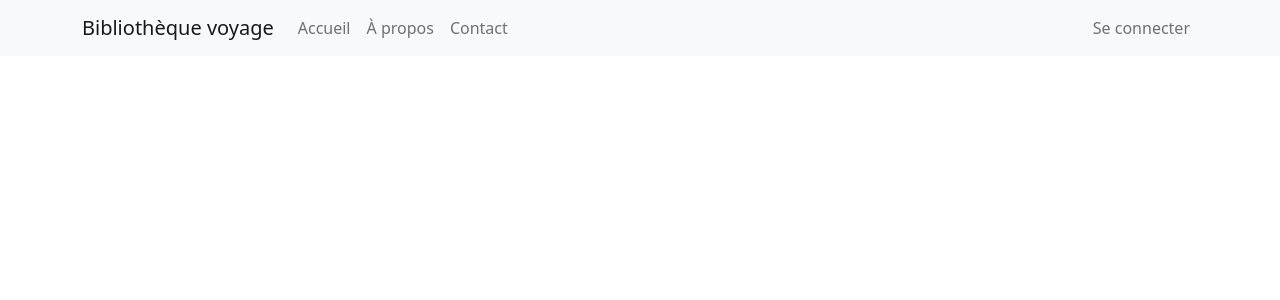
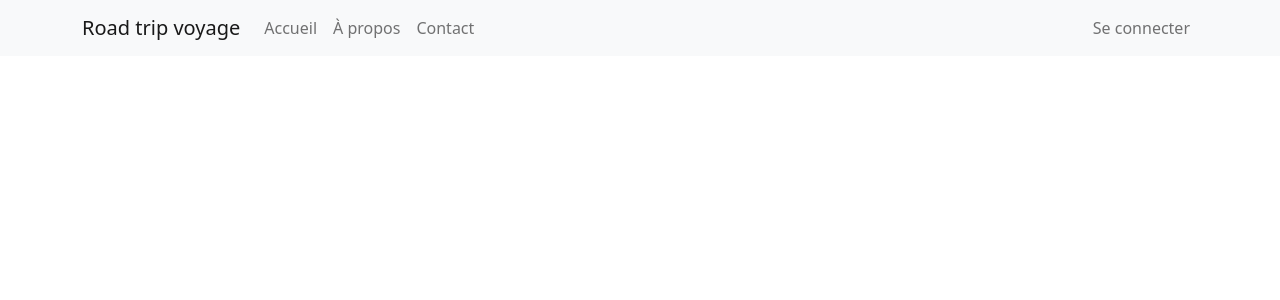
Before and after one commit to hitochix06/biblio_voyage, a Next.js app: page / in a window 1280 px wide. Shown: the top 300 px of the page. Built offline with nearby package versions, Linux system fonts and the light colour scheme.

Commit message:
rejouter connexion

```diff
--- a/components/Navbar.js
+++ b/components/Navbar.js
@@ -1,11 +1,12 @@
 import Link from 'next/link';
 import styles from '../styles/Navbar.module.scss';
+
 
 function Navbar() {
     return (
         <nav className="navbar navbar-expand-lg navbar-light bg-light">
             <div className="container">
-                <a className="navbar-brand" href="#">Bibliothèque voyage</a>
+                <a className="navbar-brand" href="#">Road trip voyage</a>
                 <button className="navbar-toggler" type="button" data-bs-toggle="collapse" data-bs-target="#navbarNav" aria-controls="navbarNav" aria-expanded="false" aria-label="Toggle navigation">
                     <span className="navbar-toggler-icon"></span>
                 </button>
--- a/pages/connexion.js
+++ b/pages/connexion.js
@@ -1,5 +1,10 @@
 import Link from 'next/link';
 import styles from '../styles/connexion.module.scss';
+
+
+
+
+
 
 function Connexion() {
  return (
--- a/pages/index.js
+++ b/pages/index.js
@@ -6,8 +6,8 @@ export default function Home() {
   return (
     <>
       <Head>
-        <title>Bibliothèque voyage</title>
-        <meta name="description" content="Bibliothèque voyage" />
+        <title>Road trip voyage</title>
+        <meta name="description" content="Road trip voyage" />
         <meta name="viewport" content="width=device-width, initial-scale=1" />
         <link rel="icon" type="image/png" sizes="32x32" href="/favicon.ico" />
         <link rel="manifest" href="/site.webmanifest" />
```
